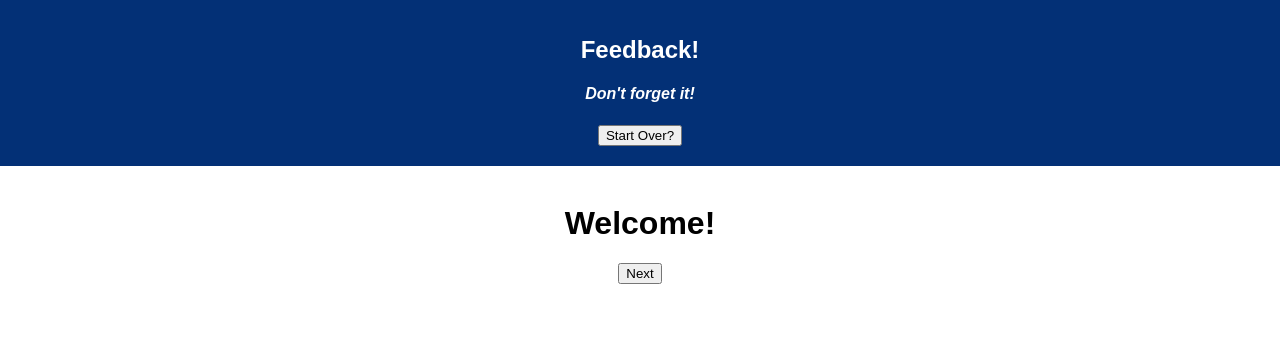
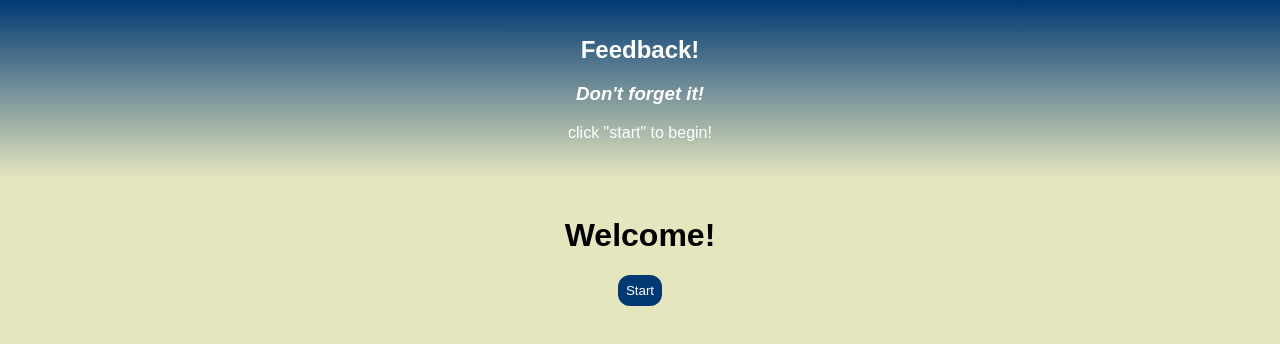
Before and after one commit to KaetiG/redux-feedback, a React (Create React App) app: page /#/comments in a window 1280 px wide. Both pictures are taken after a click on the button "Start Over?". Shown: the top 344 px of the page. Built offline with nearby package versions, Linux system fonts and the light colour scheme.

Commit message:
add css styling-and replace old review section with table

```diff
--- a/package.json
+++ b/package.json
@@ -5,8 +5,10 @@
   "proxy": "http://localhost:5000",
   "dependencies": {
     "axios": "^0.19.0",
+    "bootstrap": "^4.3.1",
     "pg": "^7.4.1",
     "react": "^16.8.6",
+    "react-bootstrap": "^1.0.0-beta.9",
     "react-dom": "^16.8.6",
     "react-redux": "^7.1.0",
     "react-router": "^5.0.1",
--- a/public/index.html
+++ b/public/index.html
@@ -1,6 +1,7 @@
 <!DOCTYPE html>
 <html lang="en">
   <head>
+    <script src="https://code.jquery.com/jquery-3.4.1.min.js"></script>
     <meta charset="utf-8">
     <meta name="viewport" content="width=device-width, initial-scale=1, shrink-to-fit=no">
     <meta name="theme-color" content="#000000">
@@ -19,7 +20,7 @@
       work correctly both with client-side routing and a non-root public URL.
       Learn how to configure a non-root public URL by running `npm run build`.
     -->
-    <title>React App</title>
+    <title>FEEDBACK! FEEDBACK!</title>
   </head>
   <body>
     <noscript>
--- a/src/components/App/App.css
+++ b/src/components/App/App.css
@@ -1,9 +1,18 @@
+body {
+  background-color: #E5E5BE;
+}
+
 .App {
   text-align: center;
+
 }
 
 .App-header {
-  background-color: #033076;
+  background: #003973;
+  background: -webkit-linear-gradient(to top, #E5E5BE, #003973);
+  background: linear-gradient(to top, #E5E5BE, #003973);
+
+
   min-height: 70px;
   padding: 20px;
   color: white;
@@ -16,3 +25,39 @@
 .App-intro {
   font-size: large;
 }
+
+button {
+  background-color: #003973;
+  color: white;
+  outline: none;
+  border: none;
+  border-radius: 12px;
+  margin: auto;
+  padding: 8px;
+}
+button:active {
+    opacity: .75;
+    transform: translateY(2px);
+    outline: none;
+    margin: auto;
+}
+
+table.center {
+  margin-left:auto;
+  margin-right:auto;
+}
+
+th {
+  text-align: center;
+}
+
+td {
+  text-align: center;
+  border-collapse: collapse;
+  border: solid 2px;
+  font-size: 12pt;
+}
+
+td.feedbackType {
+  text-align: left;
+}
--- a/src/components/App/App.js
+++ b/src/components/App/App.js
@@ -1,6 +1,6 @@
 import React, { Component } from 'react';
-//import axios from 'axios';
 import './App.css';
+//-------------COMPONENTS--------------//
 import Header from '../Header/Header'
 import Home from '../Home/Home'
 import Feelings from '../Feelings/Feelings'
@@ -9,7 +9,7 @@ import Support from '../Support/Support'
 import Comments from '../Comments/Comments'
 import Review from '../Review/Review'
 
-
+//------------ROUTER-------------//
 import { HashRouter as Router, Route } from 'react-router-dom';
 
 class App extends Component {
@@ -20,7 +20,7 @@ class App extends Component {
         <Header />
         <br />
 
-        {/* ROUTES TO COMPONENTS/PAGES */}
+        {/* ------ROUTES TO COMPONENTS/PAGES------ */}
         <Route path="/" exact component={Home}></Route>
         <Route path="/feelings" component={Feelings}></Route>
         <Route path="/understanding" component={Understanding}></Route>
--- a/src/components/Feelings/Feelings.js
+++ b/src/components/Feelings/Feelings.js
@@ -1,22 +1,27 @@
-import React, { Component } from 'react';
-import { connect } from 'react-redux';
-import ReviewView from '../ReviewView/ReviewView'
-
+//-----------------IMPORTS----------------------//
+import React, { Component } from 'react'; //allows us to use React Components
+import { connect } from 'react-redux'; //connects the reduxState to this component
+//----------COMPONENTS IMPORTED-------------//
+import ReviewView from '../ReviewView/ReviewView';
 
 class Feelings extends Component {
 state = {
     feeling: 1,
     }
+//I have the feedback starting at 1 so that I do not have to do an extra ternary conditional for the Next button and make it disabled
+//if a number is not chosen. They just default to sad I guess lol
 
     handleInputFeelz = (event) => {
         this.setState({
             feeling: event.target.value
         })
     }
+    //--------ACTION DISPATCH---------//
     handleFeelings = () => {
-        this.props.dispatch({type: 'ADD_FEEDBACK', payload: this.state})
-        this.props.history.push('/understanding');
+        this.props.dispatch({type: 'ADD_FEEDBACK', payload: this.state}) //sends the value in local state to the object in reduxState
+        this.props.history.push('/understanding'); //brings user to next page
     }
+
     render() {
         return (
             <>
@@ -29,7 +34,7 @@ state = {
                     value={this.state.feeling}
                     key={'feelings'}>
                 </input>
-                <br />
+                <br /><br />
                 <button onClick={this.handleFeelings}>Next</button>
                 <ReviewView />
             </>
--- a/src/components/Header/Header.js
+++ b/src/components/Header/Header.js
@@ -12,8 +12,11 @@ handleStartOver = () => {
         return (
             <header className="App-header">
                 <h1 className="App-title">Feedback!</h1>
-                <h4><i>Don't forget it!</i></h4>
-                <button onClick={this.handleStartOver}>Start Over?</button>
+                <h3><i>Don't forget it!</i></h3>
+                {this.props.location.pathname === '/' ?
+                <p>click "start" to begin!</p>
+                :
+                <button onClick={this.handleStartOver}>Start Over?</button>}
             </header>
         )
     }
--- a/src/components/Home/Home.js
+++ b/src/components/Home/Home.js
@@ -5,7 +5,7 @@ class Home extends Component {
         return (
             <>
                 <h1>Welcome!</h1>
-                <button onClick={() => {this.props.history.push('/feelings')}}>Next</button>
+                <button onClick={() => {this.props.history.push('/feelings')}}>Start</button>
             </>
 
         )
--- a/src/components/ReviewView/ReviewView.js
+++ b/src/components/ReviewView/ReviewView.js
@@ -23,23 +23,42 @@ class ReviewView extends Component {
     render() {
         return (
             <>
-
-                <h2>Review!</h2>
-                <h3>How You're Feeling: {this.props.reduxState.feedbackReducer.feeling}</h3>
-                <h3>I Understand This Much: {this.props.reduxState.feedbackReducer.understanding}</h3>
-                <h3>How Supported Are You?: {this.props.reduxState.feedbackReducer.support}</h3>
-                <h3>Comments/Concerns: {this.props.reduxState.feedbackReducer.comments}</h3>
+            <h2 className='reviewText'>Review!</h2>
+            <table className='center'>
+                <thead>
+                    <tr>
+                        {/* <th>Review</th> */}
+                    </tr>
+                    <tr>
+                        <td className='feedbackType'>I'm Feeling:</td>
+                        <td> {this.props.reduxState.feedbackReducer.feeling}</td>
+                    </tr>
+                    <tr>
+                    <td className='feedbackType'>I Understand:</td>
+                        <td> {this.props.reduxState.feedbackReducer.understanding}</td>
+                    </tr>
+                    <tr>
+                    <td className='feedbackType'>I'm Supported:</td>
+                        <td> {this.props.reduxState.feedbackReducer.support}</td>
+                    </tr>
+                    <tr>
+                    <td className='feedbackType'>Comments/Concerns:</td>
+                        <td> {this.props.reduxState.feedbackReducer.comments}</td>
+                    </tr>
+                </thead>
+            </table>
+            <br />
 
                 {this.props.location.pathname === '/feelings'
                 || this.props.location.pathname === '/understanding'
                 || this.props.location.pathname === '/support'
                 || this.props.location.pathname === '/comments' ?
                     <>
-                        <button disabled>Incomplete</button>
+                        <button disabled>Incomplete</button><br />
                     </>
                     :
                     <>
-                        <button onClick={this.handleSubmit}>Submit</button>
+                        <button onClick={this.handleSubmit}>Submit</button><br />
                     </>
                 }
 
--- a/src/index.js
+++ b/src/index.js
@@ -9,6 +9,8 @@ import { applyMiddleware, createStore, combineReducers } from 'redux';
 import { Provider } from 'react-redux';
 import { logger } from 'redux-logger';
 
+//---------REDUCER-----------//
+//-reducers run any time an action is dispatched-//
 const feedbackReducer = (state = {}, action) => {
     if (action.type === 'ADD_FEEDBACK'){
         console.log(action.payload)
@@ -18,17 +20,30 @@ const feedbackReducer = (state = {}, action) => {
     }
     return state;
 }
+//at first I had the state as an array
+//and then obviously had a hard time adding the data
+//to the database
+//by turning it into an object I could specify
+//the properties and accurately send those to
+//the correct sections in the database
 
-const storeInstance = createStore(
-    //this is a reducer- it is a function that runs every time an action is dispatched
+//everytime the Next button is clicked, dispatch to
+//ADD_FEEDBACK adds the value entered into the object
+//when either the Start Over or the Submit button is clicked
+//dispatch to CLEAR_FEEDBACK, which empties the the object properties
+//and returns the user to the starting page
+
+const storeInstance = createStore( //creates the store (massive object)
+
         combineReducers({
           //reducer/s
         feedbackReducer,
         }),
-        applyMiddleware(logger)
+        applyMiddleware(logger) //console logs the reducers/reduxState
     );
 
 ReactDOM.render(<Provider store={storeInstance}><App /></Provider>, document.getElementById('root'));
+//allows us to use redux / access the store from anywhere within App
 registerServiceWorker();
 
 ///////////TO DO////////////
```
Also changed, not shown: 2 other files (tests, documents, lock files or other folders).
